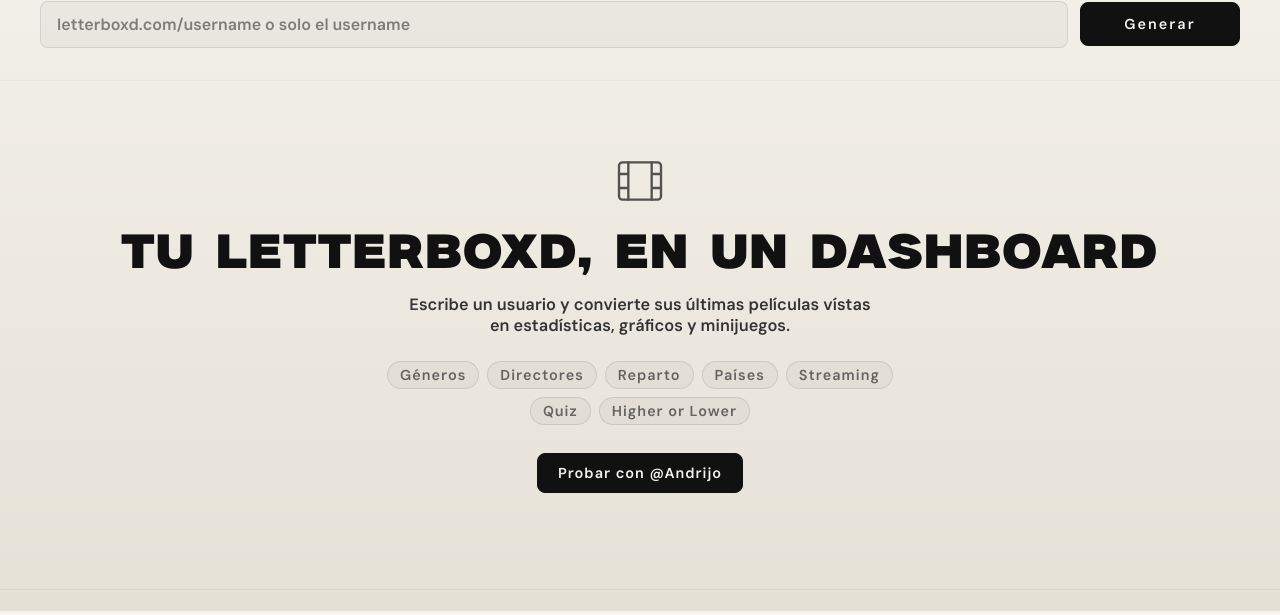
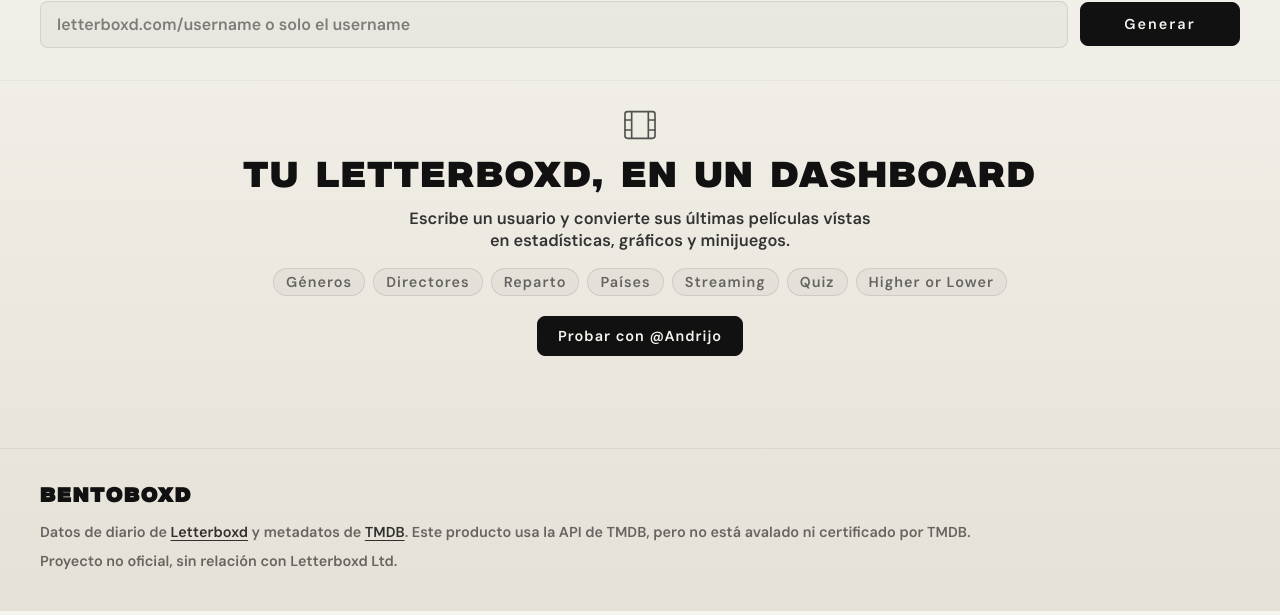
Before and after one commit to Andrijo/Bentoboxd, a React (Vite) app: page / in a window 1280 px wide. Shown: the part 189-804 px from the top of the page. Built offline with nearby package versions, Linux system fonts and the light colour scheme; no server answers.

Commit message:
style: compact landing so footer fits in view

```diff
--- a/src/components/EmptyLanding.jsx
+++ b/src/components/EmptyLanding.jsx
@@ -18,14 +18,14 @@
     <svg
       aria-hidden="true"
       viewBox="0 0 48 48"
-      width="56"
-      height="56"
+      width="40"
+      height="40"
       fill="none"
       stroke="var(--c-accent)"
       strokeWidth="2"
       strokeLinecap="round"
       strokeLinejoin="round"
-      style={{ opacity: 0.7, marginBottom: "20px" }}>
+      style={{ opacity: 0.7, marginBottom: "12px" }}>
       <rect x="6" y="8" width="36" height="32" rx="3" />
       <path d="M14 8v32M34 8v32M6 18h8M6 30h8M34 18h8M34 30h8" />
     </svg>
--- a/src/components/RecentProfiles.jsx
+++ b/src/components/RecentProfiles.jsx
@@ -2,7 +2,7 @@
   if (profiles.length === 0) return null
 
   return (
-    <div style={{ marginTop: "40px", animation: "fadeSlideIn 0.8s ease both" }}>
+    <div style={{ marginTop: "24px", animation: "fadeSlideIn 0.8s ease both" }}>
       <h2
         id="rd-recent-title"
         style={{
--- a/src/index.css
+++ b/src/index.css
@@ -237,11 +237,11 @@
   .rd-segmented > button { flex: 1 1 30%; text-align: center; justify-content: center; }
 }
 .rd-terminal-row:hover, .rd-terminal-row:focus-visible { background: rgb(var(--accent-rgb) / 0.08); }
-.rd-landing { padding: clamp(32px, 8vw, 72px) var(--gutter); display: flex; flex-direction: column; align-items: center; text-align: center; }
-.rd-landing-title { font-family: var(--font-display); font-size: clamp(1.8rem, 5vw, 3rem); font-weight: normal; letter-spacing: 2px; line-height: 1.1; color: var(--c-text-bright); }
+.rd-landing { padding: clamp(16px, 3vw, 24px) var(--gutter); display: flex; flex-direction: column; align-items: center; text-align: center; }
+.rd-landing-title { font-family: var(--font-display); font-size: clamp(1.5rem, 4vw, 2.25rem); font-weight: normal; letter-spacing: 2px; line-height: 1.1; color: var(--c-text-bright); }
 .rd-landing-lead { max-width: 480px; margin-top: 12px; font-size: var(--fs-sm); line-height: 1.6; color: var(--c-text); }
-.rd-landing-features { list-style: none; display: flex; flex-wrap: wrap; justify-content: center; gap: 8px; max-width: 560px; margin-top: 24px; }
+.rd-landing-features { list-style: none; display: flex; flex-wrap: wrap; justify-content: center; gap: 8px; max-width: 760px; margin-top: 16px; }
 .rd-landing-features li { padding: 4px 12px; border: 1px solid rgb(var(--fg-rgb) / 0.1); border-radius: 999px; background: rgb(var(--fg-rgb) / 0.03); font-size: var(--fs-xs); letter-spacing: 1px; color: var(--c-text-muted); }
-.rd-landing-example { margin-top: 28px; padding: 10px 20px; border-radius: var(--radius-md); font-family: var(--font-mono); font-size: var(--fs-xs); letter-spacing: 1px; }
+.rd-landing-example { margin-top: 20px; padding: 10px 20px; border-radius: var(--radius-md); font-family: var(--font-mono); font-size: var(--fs-xs); letter-spacing: 1px; }
 .rd-opinion-row { display: flex; align-items: center; gap: 12px; padding: 8px; border: 1px solid rgb(var(--fg-rgb) / 0.05); border-radius: var(--radius-md); background: var(--c-inset); text-decoration: none; color: inherit; transition: background 0.2s; }
 .rd-opinion-row:hover, .rd-opinion-row:focus-visible { background: rgb(var(--accent-rgb) / 0.05); }
```
